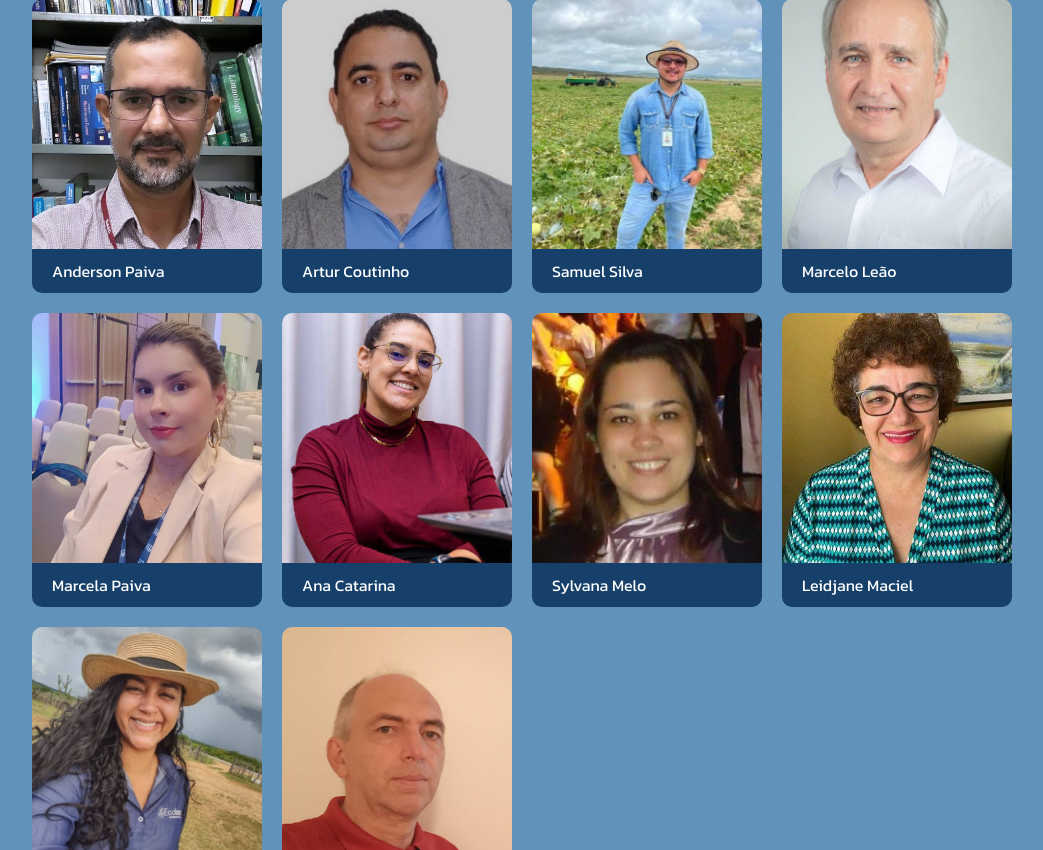
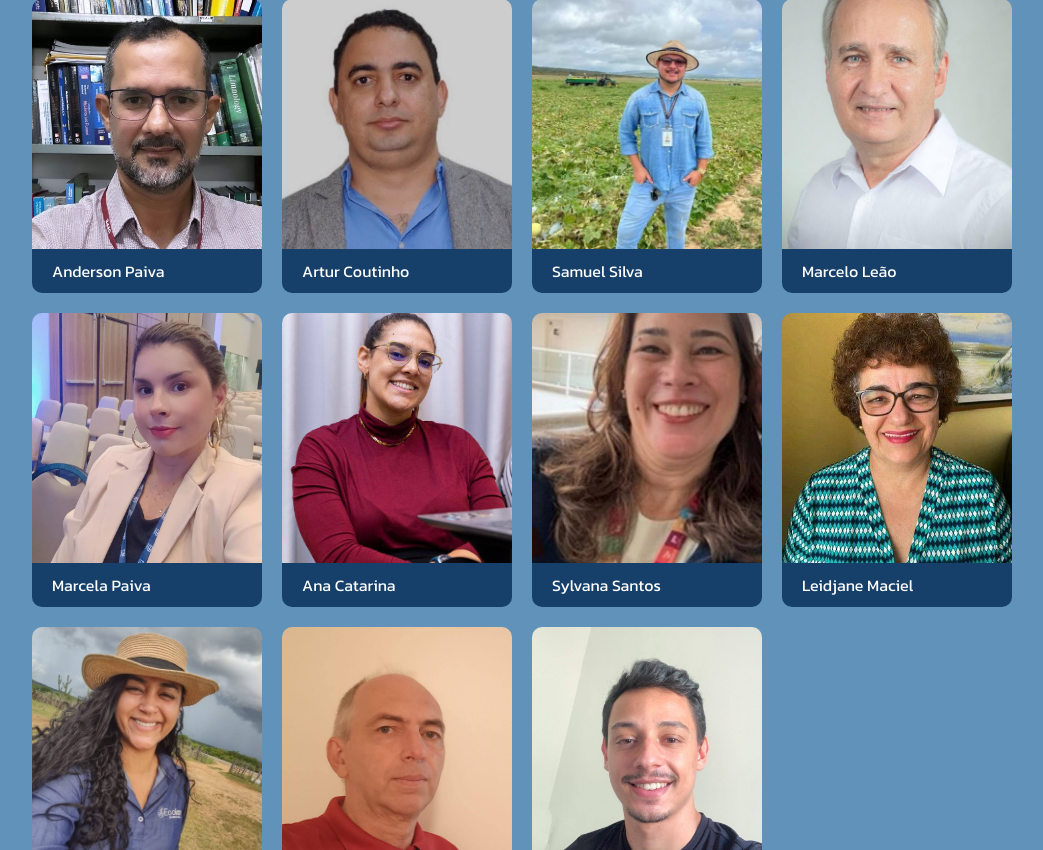
Before and after one commit to Chayfranco/semana-nacional-de-ciencia-e-tecnologia, a Flask app: page / in a window 1280 px wide. Shown: the part 5650-6500 px from the top of the page, without its empty margins (118-1161 px from the left). Run offline with Flask 3, Linux system fonts and the light colour scheme.

Commit message:
favicon, programação e imagens ok

```diff
--- a/templates/index.html
+++ b/templates/index.html
@@ -1,6 +1,7 @@
 <html>
   <head>
     <title>Semana Nacional de Ciencia e Tecnologia</title>
+    <link rel="icon" href="image/principal.ico" type="image/x-icon">
     <link rel="preconnect" href="https://fonts.googleapis.com">
     <link rel="preconnect" href="https://fonts.gstatic.com" crossorigin>
     <link href="https://fonts.googleapis.com/css2?family=Abril+Fatface&display=swap" rel="stylesheet">
@@ -72,7 +73,7 @@
         <nav style="background-color: #3C718A; width: 100%; height: 80px; position: absolute; z-index: 1; bottom: 0px; left: 0;">
           <ul>
             <li><a href="https://www.even3.com.br/21-semana-nacional-de-ciencias-e-tecnologia-491231/">Inscrições</a></li>
-            <li><a href="">Programação</a></li>
+            <li><a href="#programacao">Programação</a></li>
           </ul>
         </nav>
 
@@ -237,7 +238,7 @@
           <div class="nome-palestrante" >Carlos André</div>
         </div>
         <div class="palestrante">
-          <img class="foto-palestrante" src="../static/Palestrantes/bruna.jpg" />
+          <img class="foto-palestrante" src="../static/Palestrantes/Bruna thorpe (1).jpg" />
           <div class="nome-palestrante" >Bruna Thorpe</div>
         </div>
         <div class="palestrante">
@@ -281,8 +282,8 @@
           <div class="nome-palestrante" >Ana Catarina</div>
         </div>
         <div class="palestrante">
-          <img class="foto-palestrante" src="../static/Palestrantes/Sylvana Melo.jpeg" />
-          <div class="nome-palestrante" >Sylvana Melo</div>
+          <img class="foto-palestrante" src="../static/Palestrantes/Sylvana Santos.jpg" />
+          <div class="nome-palestrante" >Sylvana Santos</div>
         </div>
         <div class="palestrante">
           <img class="foto-palestrante" src="../static/Palestrantes/Leidjane Maciel.jpeg" />
@@ -290,11 +291,15 @@
         </div>
         <div class="palestrante">
           <img class="foto-palestrante" src="../static/Palestrantes/Thaisa Alves.jpeg" />
-          <div class="nome-palestrante" >Thaisa Alves</div>
+          <div class="nome-palestrante" >Thaiza Alves</div>
         </div>
         <div class="palestrante">
-          <img class="foto-palestrante" src="../static/Palestrantes/eduardo n.jpg" />
+          <img class="foto-palestrante" src="../static/Palestrantes/eduardor nab.jpg" />
           <div class="nome-palestrante" >Eduardo  Nabinger</div>
+        </div>
+        <div class="palestrante">
+          <img class="foto-palestrante" src="../static/Palestrantes/Jocimar.jpg" />
+          <div class="nome-palestrante" >Jocimar Coutinho</div>
         </div>
       </div>
 
@@ -341,7 +346,7 @@
           <img class="foto-palestrante" src="../static/Palestrantes/Ludmilla.jpg" />
           <div class="nome-palestrante" >Ludmilla</div>
         </div><div class="palestrante">
-          <img class="foto-palestrante" src="../static/Palestrantes/" />
+          <img class="foto-palestrante" src="../static/Palestrantes/Limeira.jpg" />
           <div class="nome-palestrante" >Rodrigo Limeira</div>
         </div>
         <div class="palestrante">
@@ -441,7 +446,7 @@
           <div class="nome-palestrante" >Lucas Alves</div>
         </div>
         <div class="palestrante">
-          <img class="foto-palestrante" src="../static/Palestrantes/" />
+          <img class="foto-palestrante" src="../static/Palestrantes/Marcos.jpg" />
           <div class="nome-palestrante" >Marcos</div>
         </div>
         <div class="palestrante">
@@ -488,6 +493,10 @@
           <img class="foto-palestrante" src="../static/Palestrantes/Chaylanne.jpg" />
           <div class="nome-palestrante" >Chaylane Franco</div>
         </div>
+        <div class="palestrante">
+          <img class="foto-palestrante" src="../static/Palestrantes/Pedro chagas.jpg" />
+          <div class="nome-palestrante" >Pedro Chagas</div>
+        </div>
       </div>
 
       <style>
@@ -531,7 +540,7 @@
 
     <section>
 
-      <h2 style="text-align: center;">Programação do Evento</h2>
+      <h2 id="programacao" style="text-align: center;">Programação do Evento</h2>
 
       <h3>Terça-feira 29/10/2024</h3>
       <ul>
```
Also changed, not shown: static/Palestrantes/Bruna thorpe (1).jpg (renamed from static/Palestrantes/bruna.jpg), static/Palestrantes/Jocimar.jpg (added), static/Palestrantes/Limeira.jpg (added), static/Palestrantes/Marcos.jpg (added), static/Palestrantes/Pedro chagas.jpg (added), static/Palestrantes/Sylvana Santos.jpg (added), static/Palestrantes/eduardor nab.jpg (renamed from static/Palestrantes/eduardo n.jpg), static/Palestrantes/rodrigo.jpg (renamed from static/Palestrantes/5134559937408642300.jpg), templates/image/arte.png (added), templates/image/principal.ico (added).
